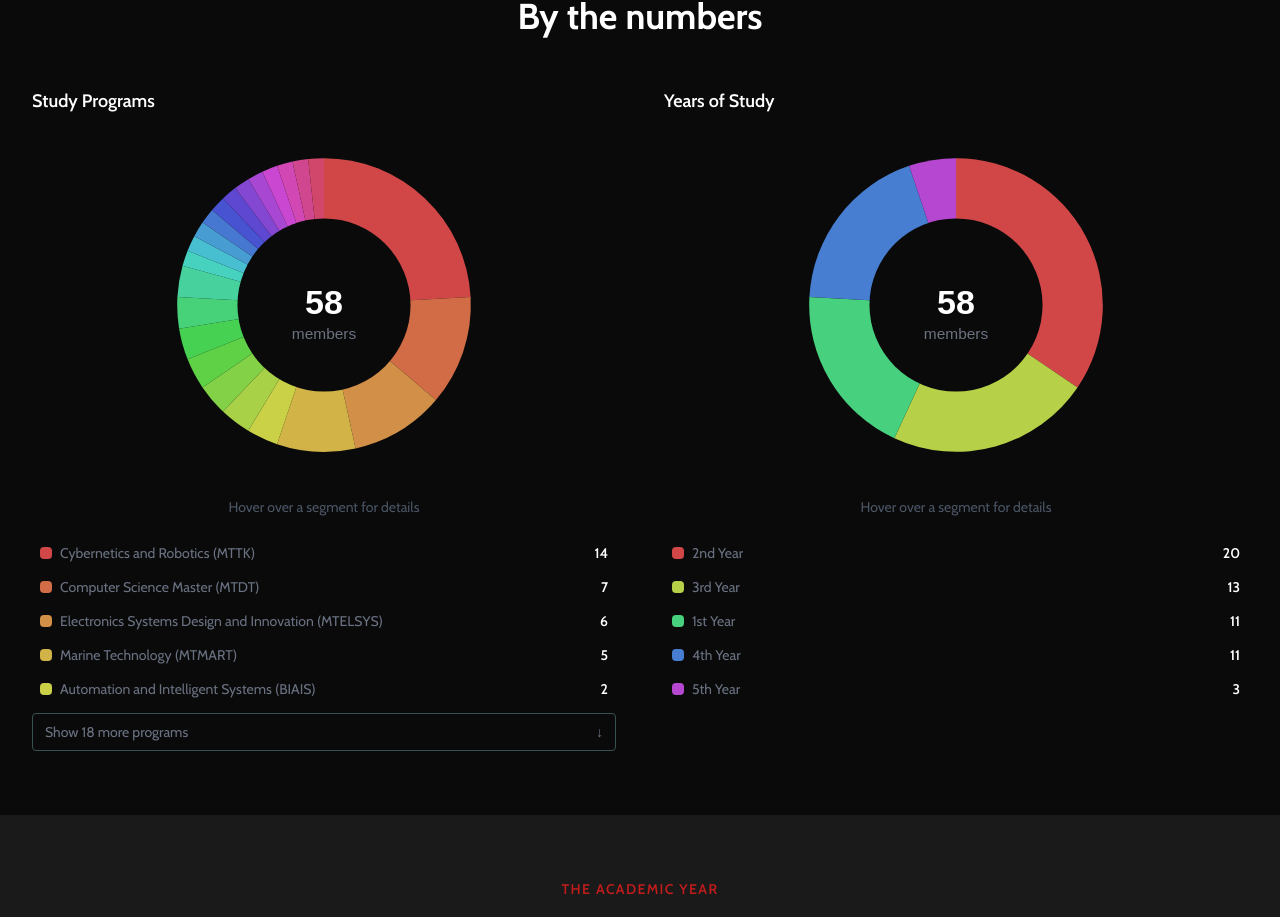
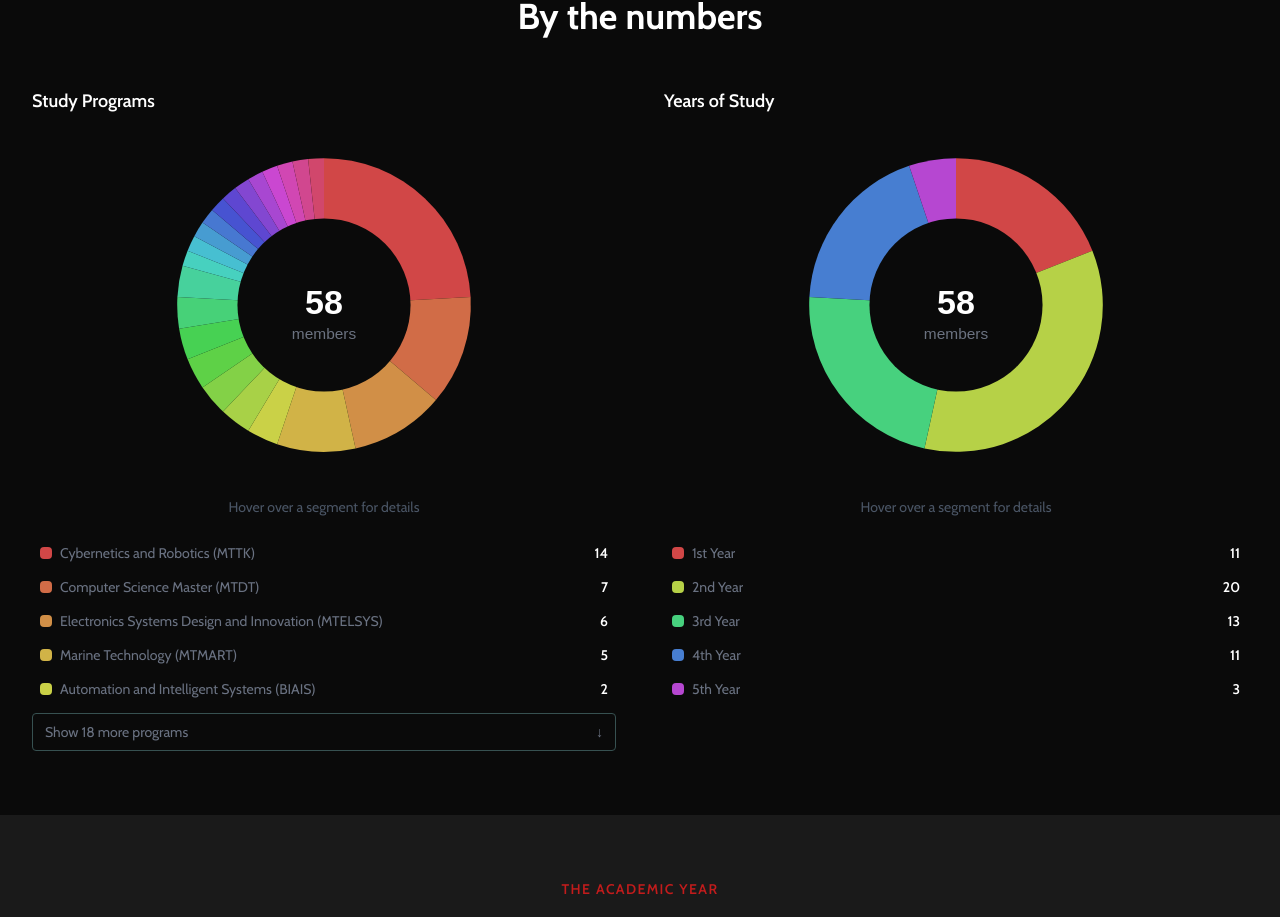
Before and after one commit to vortexntnu/Website_v2, a Next.js app in the folder vortex_website/: page /about in a window 1280 px wide. Shown: the part 1879-2796 px from the top of the page. Built offline with nearby package versions, Linux system fonts and the light colour scheme.

Commit message:
feat: sort years of study by year and not by number of students

```diff
--- a/vortex_website/src/app/about/page.tsx
+++ b/vortex_website/src/app/about/page.tsx
@@ -189,7 +189,7 @@ export default function AboutPage() {
           />
           <div className="mt-12 grid grid-cols-1 md:grid-cols-2 gap-12">
             <PieChart title="Study Programs" data={technicalStats} collapsibleLegend />
-            <PieChart title="Years of Study" data={experienceStats} />
+            <PieChart title="Years of Study" data={experienceStats} sortMode="year-asc" />
           </div>
         </div>
       </section>
--- a/vortex_website/src/app/components/interactive/PieChart.tsx
+++ b/vortex_website/src/app/components/interactive/PieChart.tsx
@@ -28,10 +28,12 @@ export default function PieChart({
   data,
   title,
   collapsibleLegend = false,
+  sortMode = "value-desc",
 }: {
   data: Slice[];
   title: string;
   collapsibleLegend?: boolean;
+  sortMode?: "value-desc" | "year-asc";
 }) {
   const [hovered, setHovered] = useState<number | null>(null);
   const [legendOpen, setLegendOpen] = useState(false);
@@ -41,7 +43,21 @@ export default function PieChart({
   const total = data.reduce((s, d) => s + d.value, 0);
   const colors = generateColors(data.length);
 
-  const sorted = [...data].sort((a, b) => b.value - a.value || a.label.localeCompare(b.label));
+  const sorted = [...data].sort((a, b) => {
+    if (sortMode === "year-asc") {
+      const aYear = Number.parseInt(a.label, 10);
+      const bYear = Number.parseInt(b.label, 10);
+      const aHasYear = Number.isFinite(aYear);
+      const bHasYear = Number.isFinite(bYear);
+
+      if (aHasYear && bHasYear) return aYear - bYear;
+      if (aHasYear) return -1;
+      if (bHasYear) return 1;
+      return a.label.localeCompare(b.label);
+    }
+
+    return b.value - a.value || a.label.localeCompare(b.label);
+  });
 
   const cx = 110, cy = 110, r = 95;
   let cum = 0;
```
